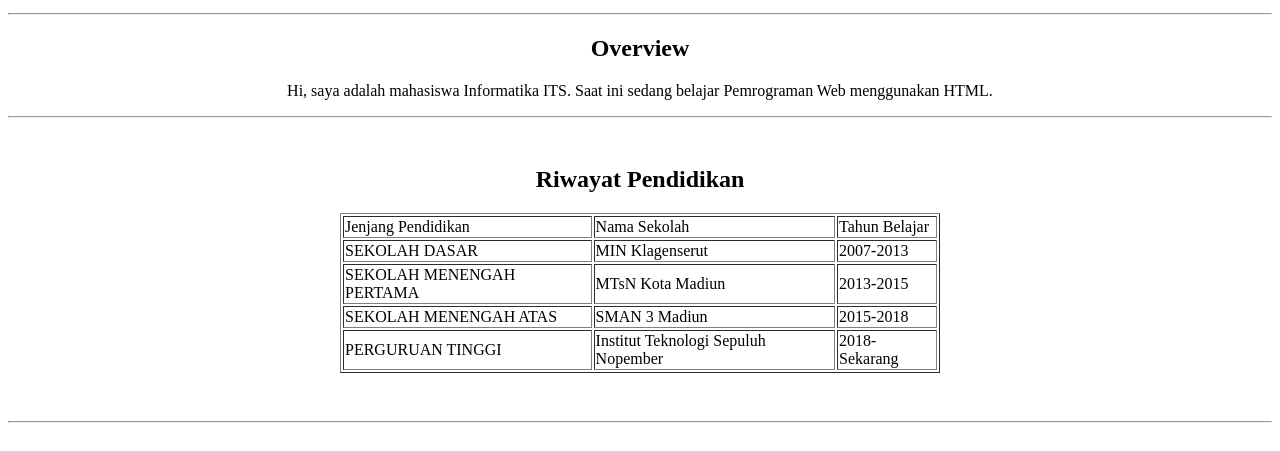
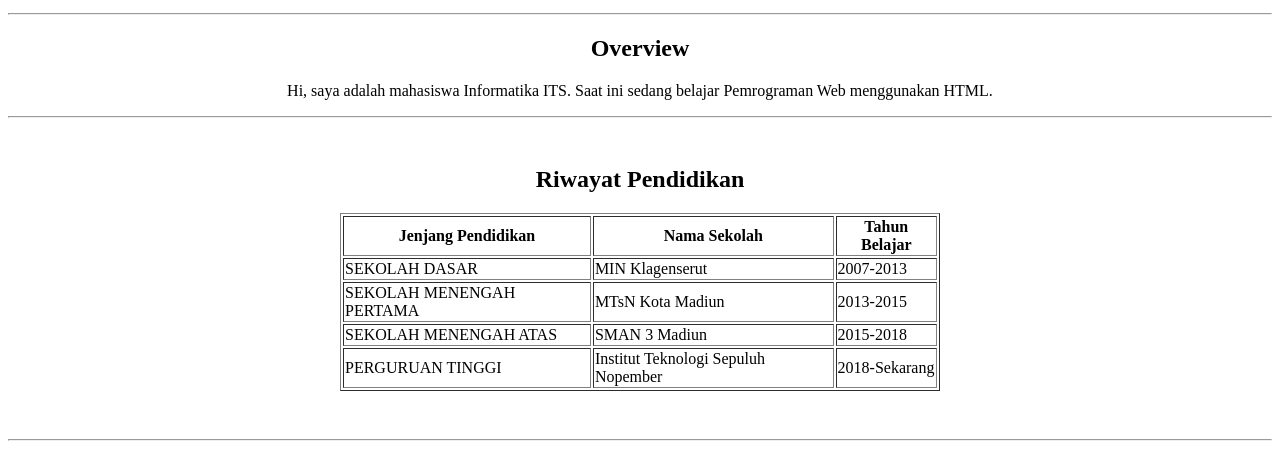
Before and after one commit to IzzulhaqFS/My-Website, a plain HTML site: page index.html in a window 1280 px wide. Shown: the part 349-800 px from the top of the page. Drawn offline with Linux system fonts and the light colour scheme.

Commit message:
Update index.html

```diff
--- a/index.html
+++ b/index.html
@@ -41,9 +41,9 @@
             <table border="1" width="100%">
                 <thead>
                     <tr>
-                        <td>Jenjang Pendidikan</td>
-                        <td>Nama Sekolah</td>
-                        <td>Tahun Belajar</td>
+                        <th>Jenjang Pendidikan</td>
+                        <th>Nama Sekolah</td>
+                        <th>Tahun Belajar</td>
                     </tr>
                 </thead>
                 <tbody>
```
